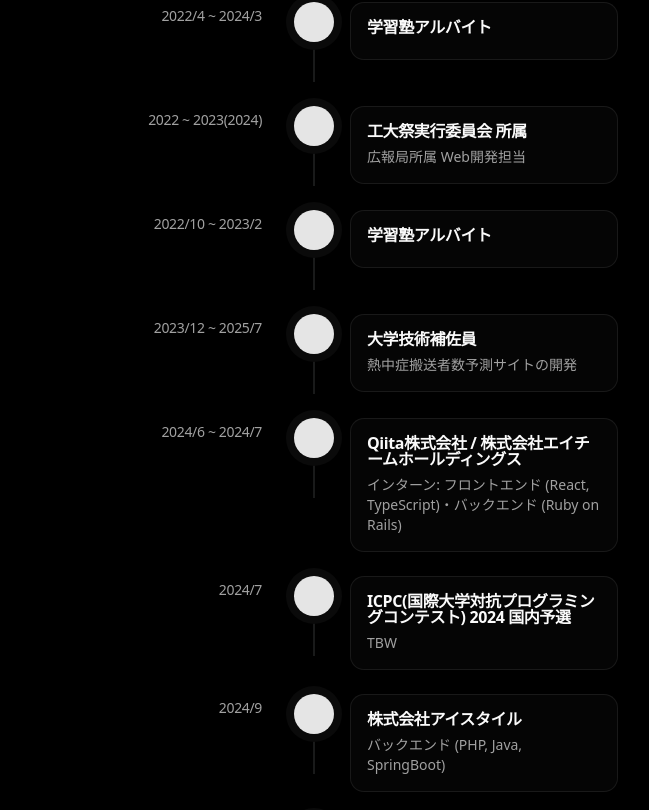
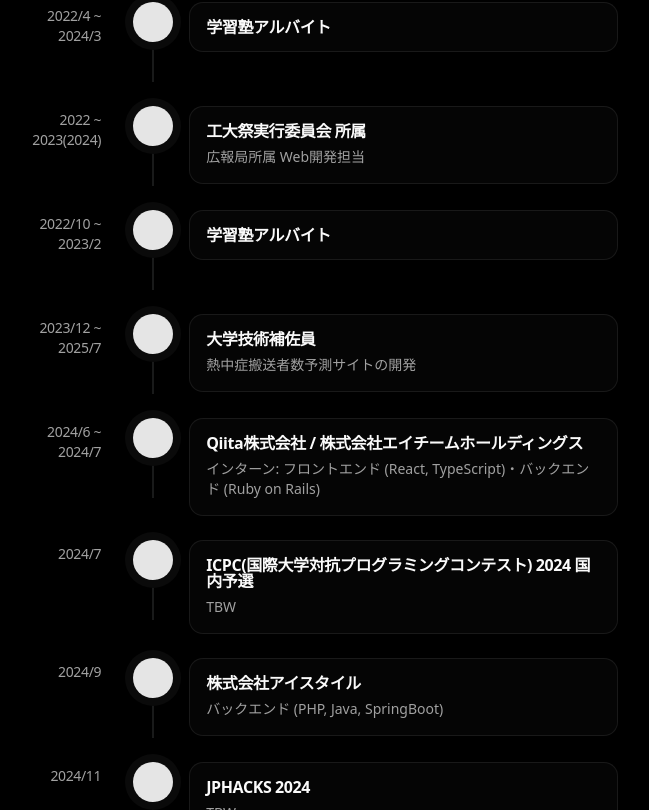
Before and after one commit to MurakawaTakuya/Portfolio, a Next.js app: page / in a window 1280 px wide. Shown: the part 1690-2500 px from the top of the page, without its empty margins (98-747 px from the left). Built offline with nearby package versions, Linux system fonts and the light colour scheme; no server answers.

Commit message:
timelineの説明を折り畳み表示

```diff
--- a/src/components/timeline.tsx
+++ b/src/components/timeline.tsx
@@ -216,7 +216,7 @@ const TimelineItem = React.forwardRef<HTMLLIElement, TimelineItemProps>(
 
     const content = (
       <div
-        className="grid grid-cols-[1fr_auto_1fr] gap-4 items-start"
+        className="grid grid-cols-[0.5fr_auto_2fr] gap-4 items-start"
         {...(status === "in-progress" ? { "aria-current": "step" } : {})}
       >
         {/* Date */}
@@ -444,16 +444,66 @@ const TimelineIcon = ({
   );
 };
 
+interface TimelineDescriptionProps extends React.HTMLAttributes<HTMLDivElement> {
+  /** Maximum height before truncation (in pixels) */
+  maxHeight?: number;
+}
+
 const TimelineDescription = React.forwardRef<
-  HTMLParagraphElement,
-  React.HTMLAttributes<HTMLParagraphElement>
->(({ className, ...props }, ref) => (
-  <p
-    ref={ref}
-    className={cn("max-w-sm text-sm text-muted-foreground", className)}
-    {...props}
-  />
-));
+  HTMLDivElement,
+  TimelineDescriptionProps
+>(({ className, children, maxHeight = 60, ...props }, ref) => {
+  const [isExpanded, setIsExpanded] = React.useState(false);
+  const [needsTruncation, setNeedsTruncation] = React.useState(false);
+  const contentRef = React.useRef<HTMLDivElement>(null);
+
+  React.useEffect(() => {
+    if (contentRef.current) {
+      setNeedsTruncation(contentRef.current.scrollHeight > maxHeight);
+    }
+  }, [children, maxHeight]);
+
+  if (!children) return null;
+
+  return (
+    <div ref={ref} className={cn("relative", className)} {...props}>
+      <div
+        ref={contentRef}
+        className={cn(
+          "text-sm text-muted-foreground transition-all duration-300 ease-out overflow-hidden",
+          !isExpanded && needsTruncation && "max-h-[60px]"
+        )}
+        style={{
+          maxHeight: isExpanded
+            ? contentRef.current?.scrollHeight
+            : needsTruncation
+              ? maxHeight
+              : undefined,
+        }}
+      >
+        {children}
+      </div>
+      {needsTruncation && !isExpanded && (
+        <div
+          className="absolute bottom-0 left-0 right-0 h-8 pointer-events-none"
+          style={{
+            background:
+              "linear-gradient(to bottom, transparent, rgba(0, 0, 0, 0.8))",
+          }}
+        />
+      )}
+      {needsTruncation && (
+        <button
+          type="button"
+          onClick={() => setIsExpanded(!isExpanded)}
+          className="mt-2 text-sm text-white/80 hover:text-white transition-colors cursor-pointer"
+        >
+          {isExpanded ? "折りたたむ" : "もっと見る"}
+        </button>
+      )}
+    </div>
+  );
+});
 TimelineDescription.displayName = "TimelineDescription";
 
 const TimelineContent = React.forwardRef<
```
